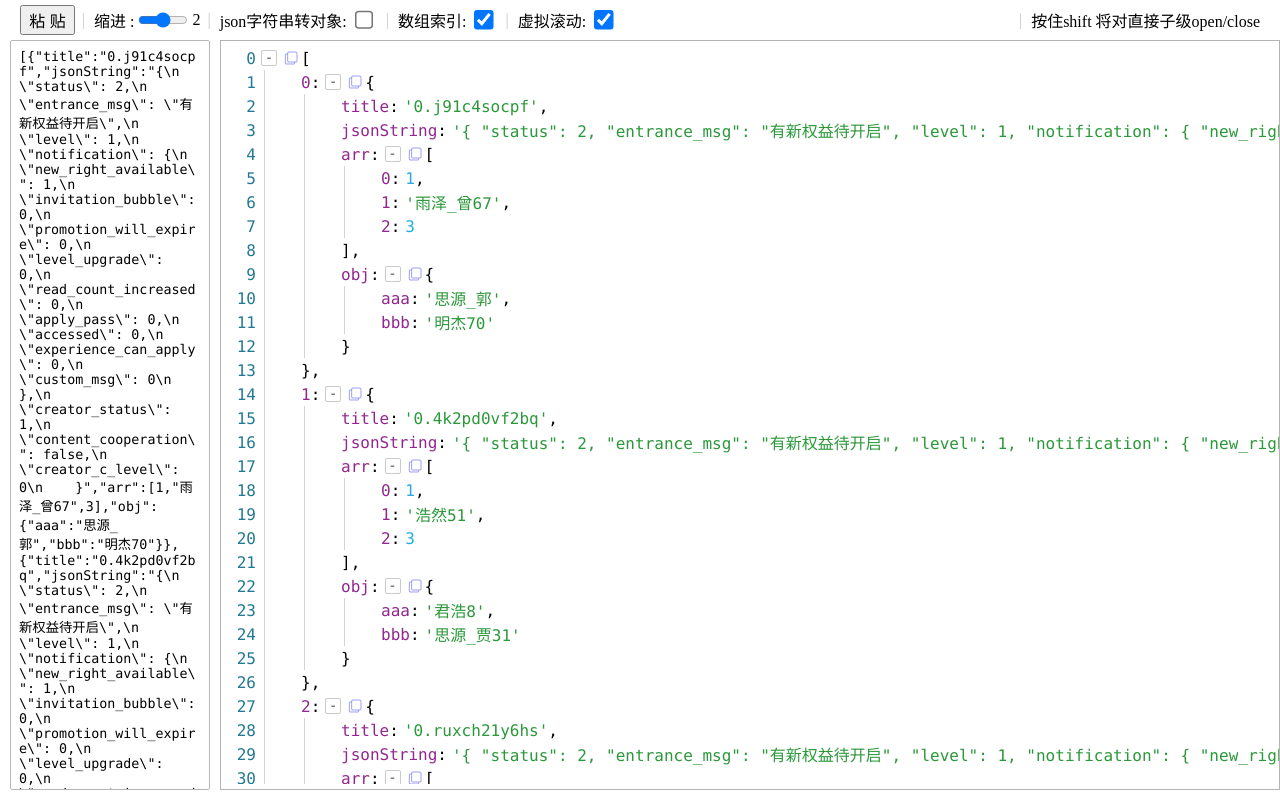
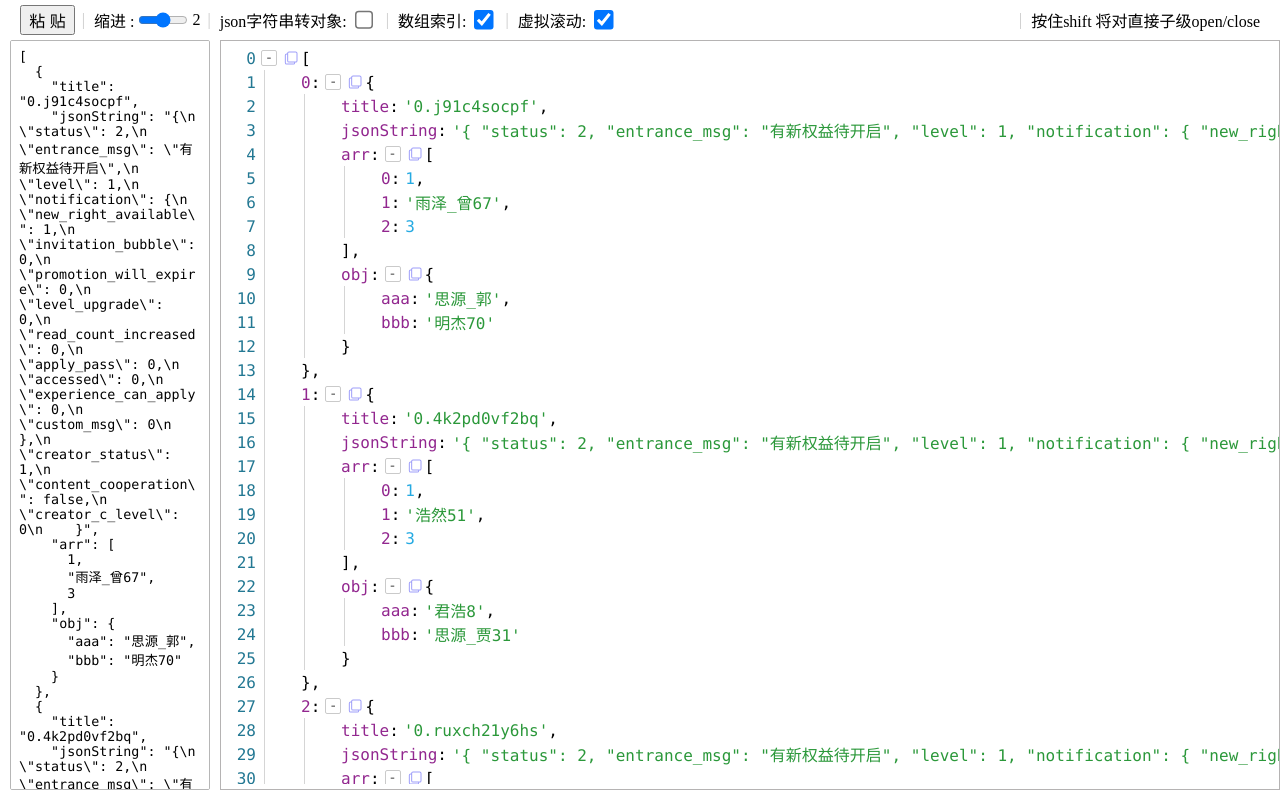
Before and after one commit to rmstsd/rmst-json-preview, a React (Vite) app: page / in a window 1280 px wide. Built offline with nearby package versions, Linux system fonts and the light colour scheme.

Commit message:
document.title

```diff
--- a/src/App.tsx
+++ b/src/App.tsx
@@ -53,15 +53,12 @@ const App = () => {
   const [isFixedHeight, setIsFixedHeight] = useLocalStorageState(true, 'immutable-height')
   const [isShowArrayIndex, setIsShowArrayIndex] = useLocalStorageState(true, 'sk')
 
-  const [value, setValue] = useState<any>(JSON.stringify(data))
+  const [value, setValue] = useState(JSON.stringify(data, null, 2))
   const textareaRef = useRef<HTMLTextAreaElement>(null)
 
   useEffect(() => {
-    window.addEventListener('message', evt => {
-      const { type, value } = evt.data
-      if (type === 'json-preview') setValue(JSON.stringify(value))
-    })
-  }, [])
+    document.title = value?.slice(0, 50)
+  }, [value])
 
   const pasteHandle = async () => {
     const str = await navigator.clipboard.readText()
```
